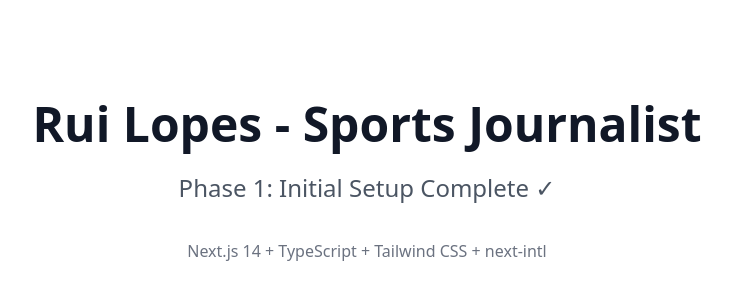
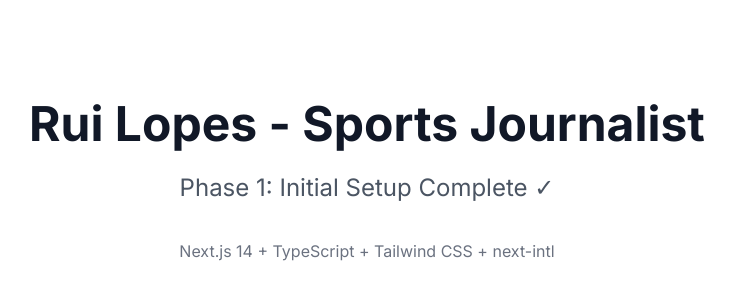
Before and after one commit to ruigomeslopes/website-v1, a Next.js app: page / in a window 1280 px wide. Shown: the part 212-512 px from the top of the page, without its empty margins (273-1008 px from the left). Built offline with nearby package versions, Linux system fonts and the light colour scheme.

Commit message:
feat: add Inter font via next/font

```diff
--- a/src/app/layout.tsx
+++ b/src/app/layout.tsx
@@ -1,5 +1,13 @@
 import type { Metadata } from 'next'
+import { Inter } from 'next/font/google'
 import './globals.css'
+
+// Google Fonts
+const inter = Inter({
+  subsets: ['latin'],
+  variable: '--font-body',
+  display: 'swap',
+})
 
 export const metadata: Metadata = {
   title: 'Rui Lopes - Sports Journalist',
@@ -12,7 +20,7 @@ export default function RootLayout({
   children: React.ReactNode
 }) {
   return (
-    <html lang="pt">
+    <html lang="pt" className={inter.variable}>
       <body>{children}</body>
     </html>
   )
```
